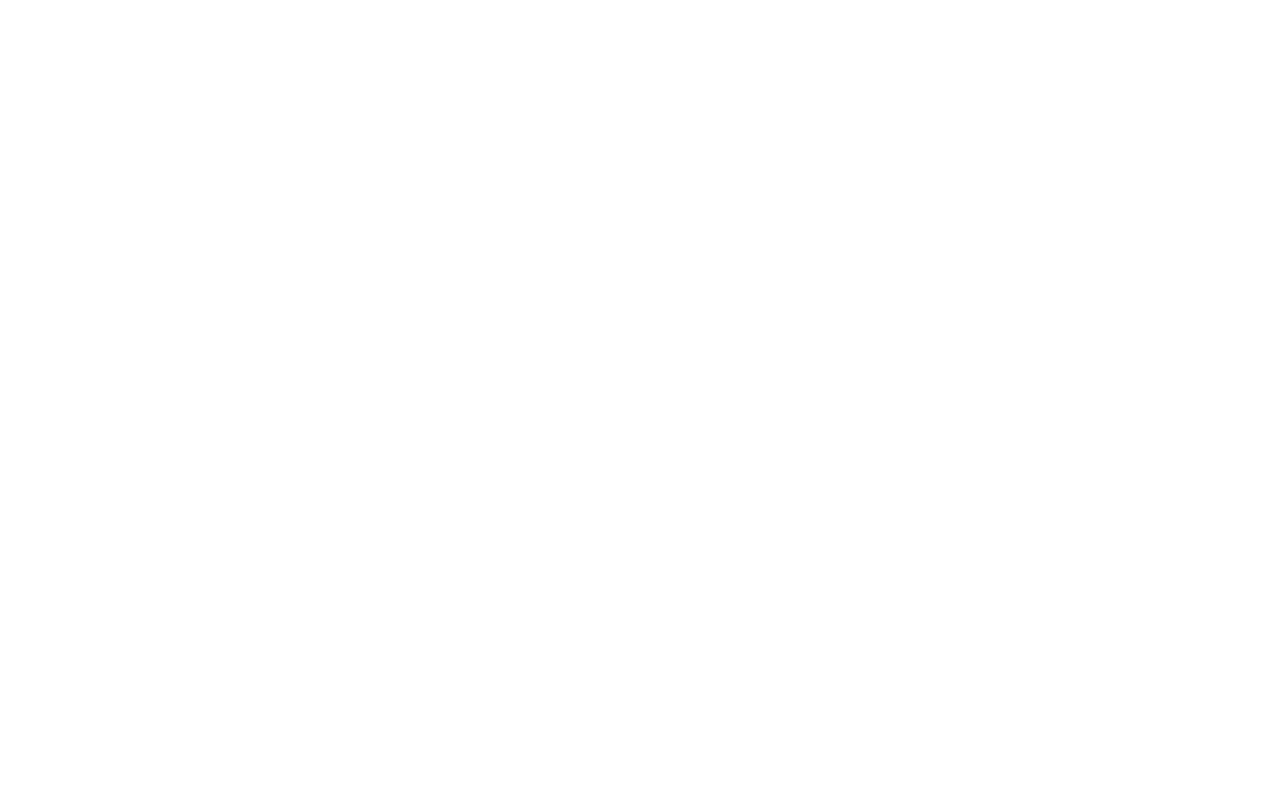
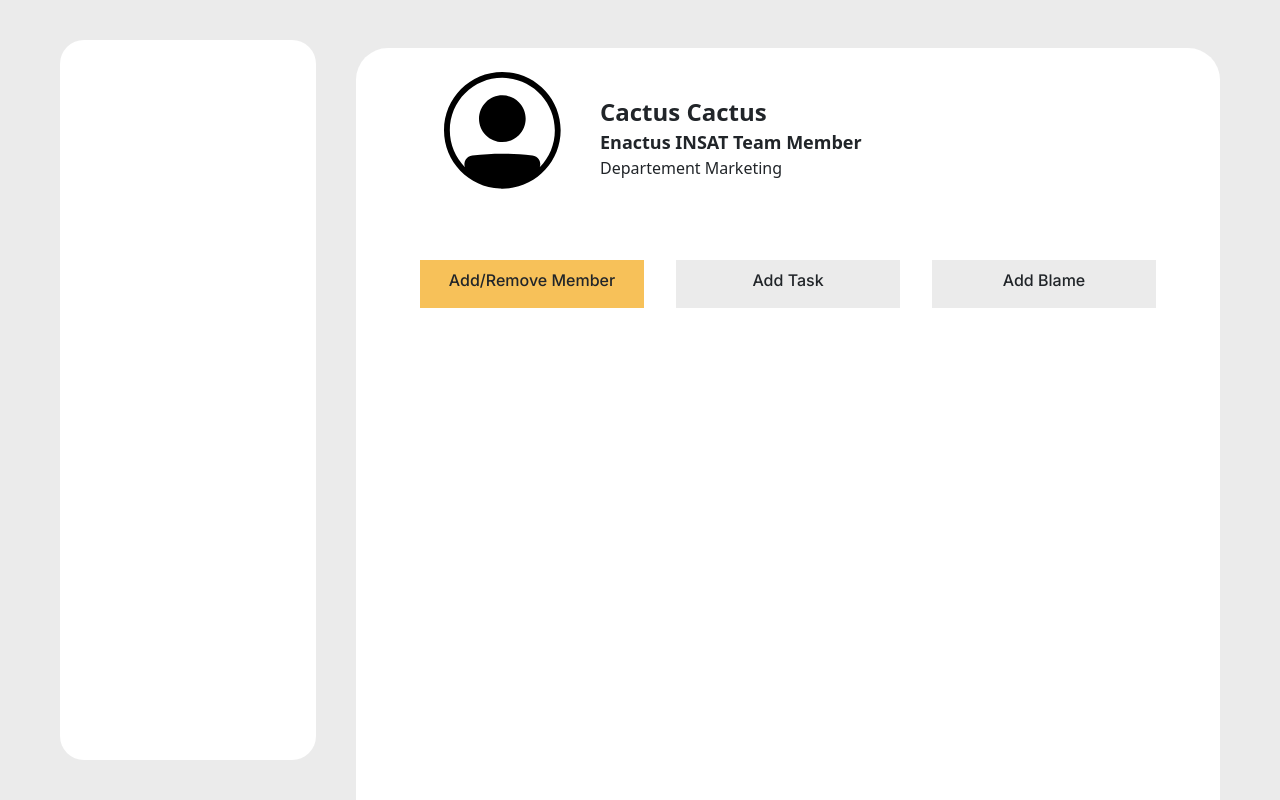
Before and after one commit to ahmedrezgui/Projet.NetFrontEnd, a React (Create React App) app: page /functionalities in a window 1280 px wide. Before the commit this address had no page. Shown: the top 800 px of the page. Built offline with nearby package versions, Linux system fonts and the light colour scheme.

Commit message:
putting the template of the functionalities

```diff
--- a/src/App.js
+++ b/src/App.js
@@ -8,6 +8,7 @@
 import Sidebar from './component/sidebar';
 import AnonymBox from './AnonymBox';
 import  ViewBoxSection from './ViewBoxSection';
+import AdminFunctionalities from "./Components/AdminFunctionalities";
 
 function App() {
   const isAdmin = false; // Set your isAdmin logic here
@@ -16,7 +17,7 @@
       <Routes>
         <Route path='/login' element={<Login></Login>}> </Route>
         <Route path="/events" Component={CheckEvents}></Route>
-        <Route path="/Addevents" Component={AddWork}></Route>
+        <Route path="/functionalities" Component={AdminFunctionalities}></Route>
         <Route path='/task' element={<TaskContainer/>}  />
 
         <Route path='/anonymbox' element={<AnonymBox/>}/>
--- /dev/null
+++ b/src/Components/AdminFunctionalities.js
@@ -0,0 +1,56 @@
+import React ,{useState , useEffect} from 'react';
+import '../Style/addEvents.css';
+
+import AddWork from "./AddWork";
+
+const AdminFunctionalities = () => {
+const [functionality, setfunctionality] = useState('Add/Remove Member');
+
+    return (<>
+
+            <div className=" flex  justify-center" style={{background: "#EBEBEB",height:"150vh"}}>
+                <div className="bg-white my-10 rounded-3xl mr-10 w-1/5" style={{height:"90vh"}}>
+
+                </div >
+                <div style={{backgroundColor:"white",height:"130vh",marginTop:"6vh",borderRadius:"4vh"}}>
+                    <div className="row-span-1 grid grid-cols-4 w-full px-10 pt-6 pb-4"  >
+                        <div className="col-span-1 flex justify-center pl-10 mb-4">
+                            <svg width="150" height="140" viewBox="0 0 161 161" fill="none" xmlns="http://www.w3.org/2000/svg">
+                                <path
+                                    d="M93.9167 53.6666C93.9167 60.7832 91.0896 67.6084 86.0574 72.6406C81.0251 77.6728 74.2 80.4999 67.0833 80.4999C59.9667 80.4999 53.1415 77.6728 48.1093 72.6406C43.0771 67.6084 40.25 60.7832 40.25 53.6666C40.25 46.5499 43.0771 39.7248 48.1093 34.6926C53.1415 29.6603 59.9667 26.8333 67.0833 26.8333C74.2 26.8333 81.0251 29.6603 86.0574 34.6926C91.0896 39.7248 93.9167 46.5499 93.9167 53.6666Z"
+                                    fill="black"/>
+                                <path fill-rule="evenodd" clip-rule="evenodd"
+                                      d="M64.3463 134.113C28.5674 132.677 0 103.214 0 67.0833C0 30.0332 30.0332 0 67.0833 0C104.133 0 134.167 30.0332 134.167 67.0833C134.167 104.133 104.133 134.167 67.0833 134.167C66.777 134.169 66.4706 134.169 66.1643 134.167C65.5572 134.167 64.9501 134.147 64.3463 134.113ZM24.036 109.413C23.5344 107.973 23.3637 106.438 23.5365 104.922C23.7093 103.407 24.2211 101.95 25.0341 100.659C25.847 99.3689 26.9402 98.2781 28.2324 97.4679C29.5247 96.6578 30.9828 96.149 32.4985 95.9795C58.6476 93.0848 75.6801 93.3465 101.702 96.0399C103.219 96.1979 104.681 96.7002 105.975 97.5086C107.27 98.3169 108.363 99.41 109.171 100.705C109.979 101.999 110.481 103.461 110.638 104.979C110.796 106.496 110.605 108.03 110.08 109.463C121.233 98.1795 127.478 82.9483 127.458 67.0833C127.458 33.7396 100.427 6.70833 67.0833 6.70833C33.7396 6.70833 6.70833 33.7396 6.70833 67.0833C6.70833 83.5724 13.3194 98.5186 24.036 109.413Z"
+                                      fill="black"/>
+                            </svg>
+                        </div>
+                        <div className="flex flex-col justify-start col-span-2 pt-4 ml-2" style={{marginBottom:"2vh"}}>
+                            <div className="text-2xl font-bold">Cactus Cactus</div>
+                            <div className="text-lg font-semibold">Enactus INSAT Team Member</div>
+                            <div>Departement Marketing</div>
+                        </div>
+
+                    </div>
+                    <div className="fonctionalités">
+                        <div className="fonction" onClick={(event)=>{
+                            setfunctionality('Add/Remove Member')
+                        }}  style={{ backgroundColor: functionality === 'Add/Remove Member' ? '#F7C159' : '#EBEBEB' }}>Add/Remove Member</div>
+                        <div className="fonction" onClick={(event)=>{
+                            setfunctionality('Add Task')
+                        }} style={{ backgroundColor: functionality === 'Add Task' ? '#F7C159' : '#EBEBEB' }}>Add Task</div>
+                        <div className="fonction" onClick={(event)=>{
+                            setfunctionality('Add Blame')
+                        }} style={{ backgroundColor: functionality === 'Add Blame' ? '#F7C159' : '#EBEBEB' }}>Add Blame</div>
+
+                    </div>
+                    {functionality==="Add Task" ? <AddWork/> : <></>}
+                </div>
+
+            </div>
+
+
+        </>
+    )
+}
+
+export default AdminFunctionalities;
--- a/src/Components/addEvents.js
+++ b/src/Components/addEvents.js
@@ -170,7 +170,7 @@
 
         {/* Submit Button */}
         <div className='centered-button-container '>
-        <Button variant="primary" type="submit" className='buttonform' >
+        <Button variant="primary" type="submit" className='buttonform' style={{height:"4vh"}} >
           Confirm
         </Button>
         </div>
--- a/src/Components/addMeetings.js
+++ b/src/Components/addMeetings.js
@@ -88,6 +88,8 @@
 
    return(
 
+
+
       <Form className='event-form ' onSubmit={handleSubmit}        >
 
 <MembersSelect members={props.members}
@@ -149,8 +151,8 @@
 
 
         {/* Submit Button */}
-        <div className='centered-button-container '>
-        <Button variant="primary" type="submit" className='buttonform' >
+        <div className='centered-button-container ' style={{height:"5vh"}}>
+        <Button variant="primary" type="submit" className='buttonform'>
           Confirm
         </Button>
         </div>
--- a/src/Style/addEvents.css
+++ b/src/Style/addEvents.css
@@ -1,20 +1,12 @@
-/*.form-control{
-  display: block;
-    width: 100%;
-    padding: 0.375rem 0.75rem;
-    font-size: 1rem;
-    font-weight: 400;
-    line-height: 1.5;
-    color: var(--bs-body-color);
-    appearance: none;
-    background-color: var(--bs-body-bg);
-    background-clip: padding-box;
-    border: var(--bs-border-width) solid var(--bs-border-color);
-    border-radius: var(--bs-border-radius);
-    transition: border-color .15s ease-in-out,box-shadow .15s ease-in-out;
-}*/
+.form-control{
+  height: 4vh !important;
+}
 .Big-container
 {
+    border-radius: 3vh !important;
+
+
+
   display: flex;
   gap: 0;
   flex-direction: column;
@@ -46,6 +38,7 @@
     flex-wrap: nowrap ;
     background-color: #EBEBEB;
     height: 10%;
+
   }
 
   .right-panel-1 {
@@ -61,13 +54,13 @@
   }
 
   .left-panel-1 {
-    width: 40%;
-    font-size: 180%;
+    width: 35%;
+    font-size: 135%;
     font-weight:500 ;
     padding: 3%;
     padding-bottom:0;
     margin-bottom: 2%;
-    margin-right: 8%;
+    margin-left: 3%;
     border-bottom: 2px groove black;
 
 
@@ -92,12 +85,12 @@
     width: 40%;
     margin: 2%;
     margin-top:0;
-    padding-top: 3%;
+
     padding-bottom:0;
     padding-left: 0;
     border : 1px solid #ced4da;
     border-radius: 15px;
-    height: 700px !important;
+    height: 65vh !important;
 
     /* Add your styles here */
   }
@@ -115,11 +108,11 @@
     background-color: white;
     width: 60%;
     margin: 2%;
-    padding: 5%;
+    padding: 2%;
     border : 1px solid #ced4da;
     border-radius: 15px;
     margin-top:0;
-    height: 700px !important;
+    height: 65vh !important;
 
 
     /* Add your styles here */
@@ -128,6 +121,8 @@
 
 
   .event-form label {
+      font-size: 70%;
+
     display: block;
     /* Add your styles here */
   }
@@ -166,13 +161,15 @@
 
 
 .centered-button-container {
-
-  margin-top: 10%; /* Optional: Add margin for spacing */
+ height: 5vh !important;
+  margin-top: 2%; /* Optional: Add margin for spacing */
 }
 
 .buttonform{
   --bs-btn-bg:#4D4D4D !important;
   border-radius: 19px !important;
+    height: 5vh !important;
+    margin-top: 1vh;
 }
 
 .hour-label{
@@ -220,3 +217,58 @@
  background-color: #4D4D4D !important;
  width: 100%;
 }
+.search-form {
+    display: flex;
+    align-items: center;
+}
+
+.search-form {
+    display: flex;
+    align-items: center;
+}
+
+.input-wrapper {
+    position: relative;
+    margin-top: 5vh;
+    margin-left: 1vw;
+}
+
+.input-wrapper input[type="text"] {
+    padding: 8px 8px 8px 30px; /* Adjust padding to accommodate icon */
+    border: 1px solid #ccc;
+    border-radius: 4px;
+    width: 15vw;
+    height: 5vh;
+    border-radius: 3vh !important;
+    background-repeat: no-repeat;
+    background-position: left 8px center; /* Adjust positioning */
+}
+
+.input-wrapper .icon-placeholder {
+    position: absolute;
+    left: 10px; /* Adjust positioning */
+    top: 50%;
+    transform: translateY(-50%);
+}
+.fonctionalités{
+    width: 100vh;
+    display: flex;
+    gap: 4vh;
+    margin-left: 8vh;
+    margin-bottom: 1vh;
+
+
+}
+.fonction{
+    width: 28vh;
+    height: 6vh;
+    background-color: #EBEBEB;
+    text-align: center;
+    font-family: "Inter", sans-serif ;
+    font-weight: 500;
+    padding-top: 1vh;
+}
+.fonction:hover{
+    cursor: pointer;
+
+}
```
Also changed, not shown: src/Components/AddWork.js (+45 -14 lines).
